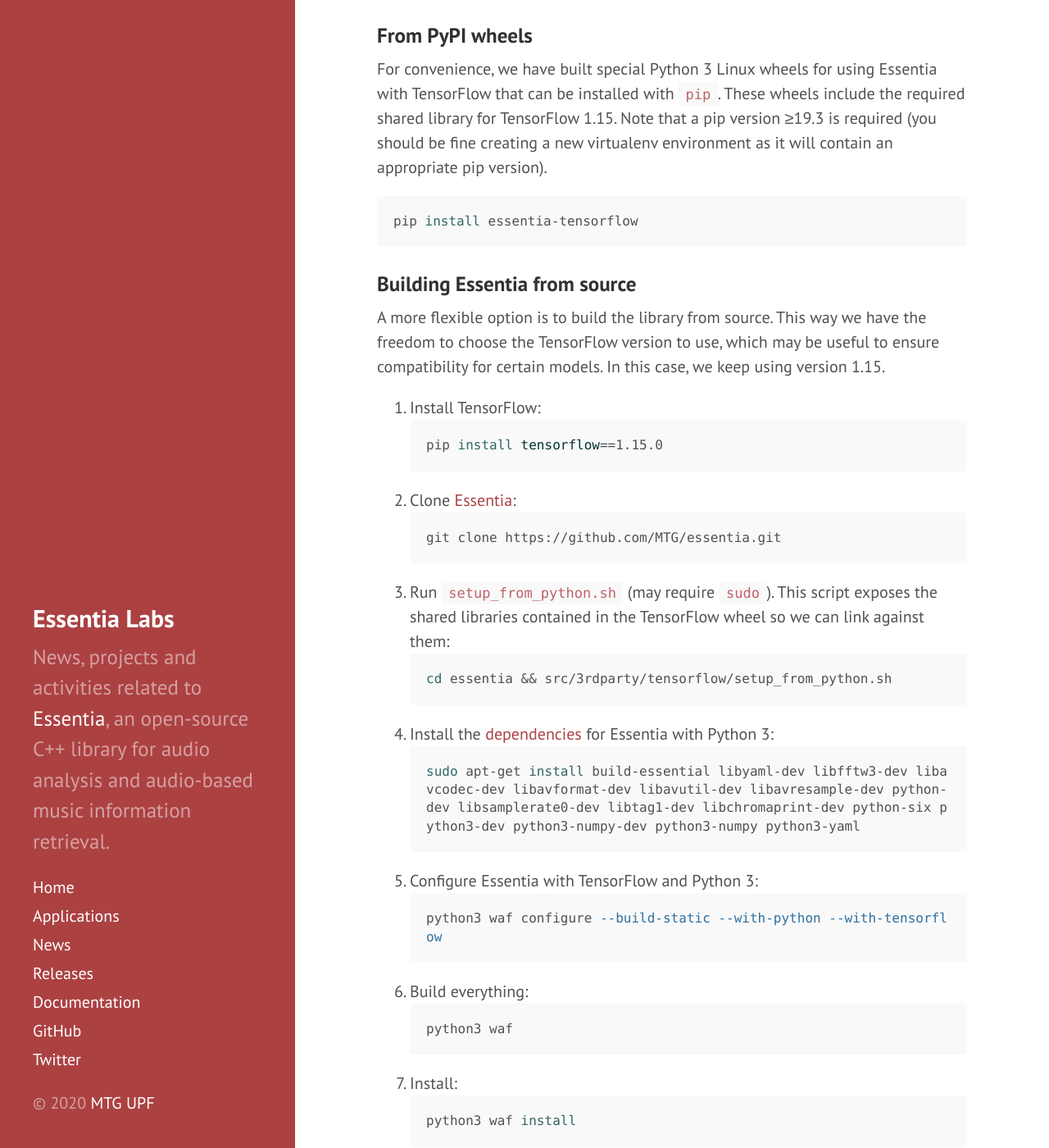
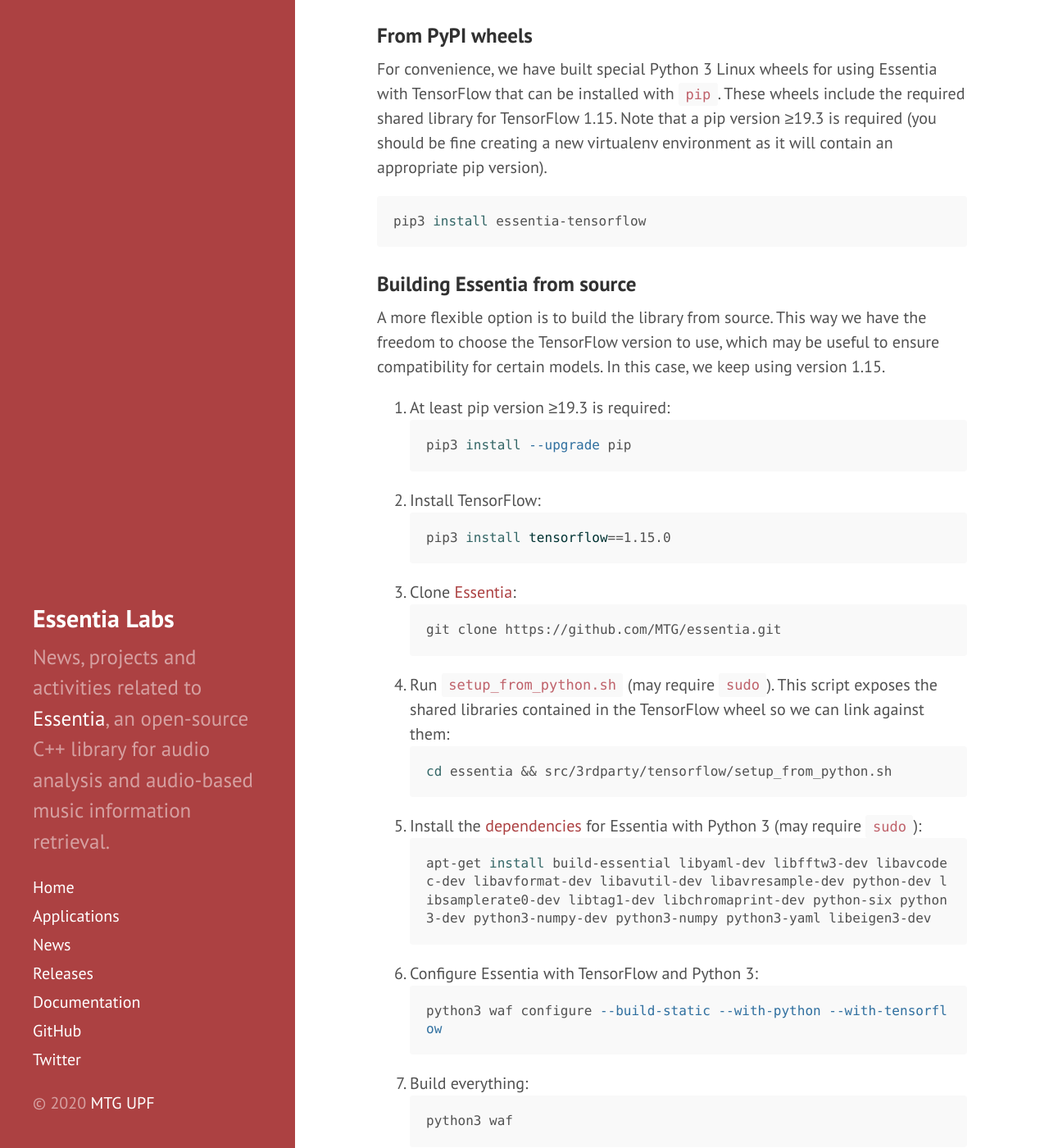
Before and after one commit to pabloEntropia/essentia-labs, a Jekyll site: the page built from _posts/2019-10-19-tensorflow-models-in-essentia.md, in a window 1280 px wide and 1400 px high, scrolled down 590 px. Shown: the whole window at 82% size. Built offline with Jekyll 4.4.1, drawn with Linux system fonts in a browser that asks for light colours.

Commit message:
Update install instructions

````diff
--- a/_posts/2019-10-19-tensorflow-models-in-essentia.md
+++ b/_posts/2019-10-19-tensorflow-models-in-essentia.md
@@ -13,36 +13,40 @@
 For convenience, we have built special Python 3 Linux wheels for using Essentia with TensorFlow that can be installed with `pip`. These wheels include the required shared library for TensorFlow 1.15. Note that a pip version ≥19.3 is required (you should be fine creating a new virtualenv environment as it will contain an appropriate pip version).
 
 ```sh
-pip install essentia-tensorflow
+pip3 install essentia-tensorflow
 ```
 
 ### Building Essentia from source
 A more flexible option is to build the library from source. This way we have the freedom to choose the TensorFlow version to use, which may be useful to ensure compatibility for certain models. In this case, we keep using version 1.15.
-1. Install TensorFlow:
+1. At least pip version ≥19.3 is required:
 ```bash
-pip install tensorflow==1.15.0
+pip3 install --upgrade pip
 ```
-2. Clone [Essentia](https://github.com/MTG/essentia/):
+2. Install TensorFlow:
+```bash
+pip3 install tensorflow==1.15.0
+```
+3. Clone [Essentia](https://github.com/MTG/essentia/):
 ```sh
 git clone https://github.com/MTG/essentia.git
 ```
-3. Run `setup_from_python.sh` (may require `sudo`). This script exposes the shared libraries contained in the TensorFlow wheel so we can link against them:
+4. Run `setup_from_python.sh` (may require `sudo`). This script exposes the shared libraries contained in the TensorFlow wheel so we can link against them:
 ```sh
 cd essentia && src/3rdparty/tensorflow/setup_from_python.sh
 ```
-4. Install the [dependencies](https://essentia.upf.edu/installing.html#installing-dependencies-on-linux) for Essentia with Python 3:
+5. Install the [dependencies](https://essentia.upf.edu/installing.html#installing-dependencies-on-linux) for Essentia with Python 3 (may require `sudo`):
 ```sh
-sudo apt-get install build-essential libyaml-dev libfftw3-dev libavcodec-dev libavformat-dev libavutil-dev libavresample-dev python-dev libsamplerate0-dev libtag1-dev libchromaprint-dev python-six python3-dev python3-numpy-dev python3-numpy python3-yaml
+apt-get install build-essential libyaml-dev libfftw3-dev libavcodec-dev libavformat-dev libavutil-dev libavresample-dev python-dev libsamplerate0-dev libtag1-dev libchromaprint-dev python-six python3-dev python3-numpy-dev python3-numpy python3-yaml libeigen3-dev
 ```
-5. Configure Essentia with TensorFlow and Python 3:
+6. Configure Essentia with TensorFlow and Python 3:
 ```sh
 python3 waf configure --build-static --with-python --with-tensorflow
 ```
-6. Build everything:
+7. Build everything:
 ```sh
 python3 waf
 ```
-7. Install:
+8. Install:
 ```sh
 python3 waf install
 ```
````
